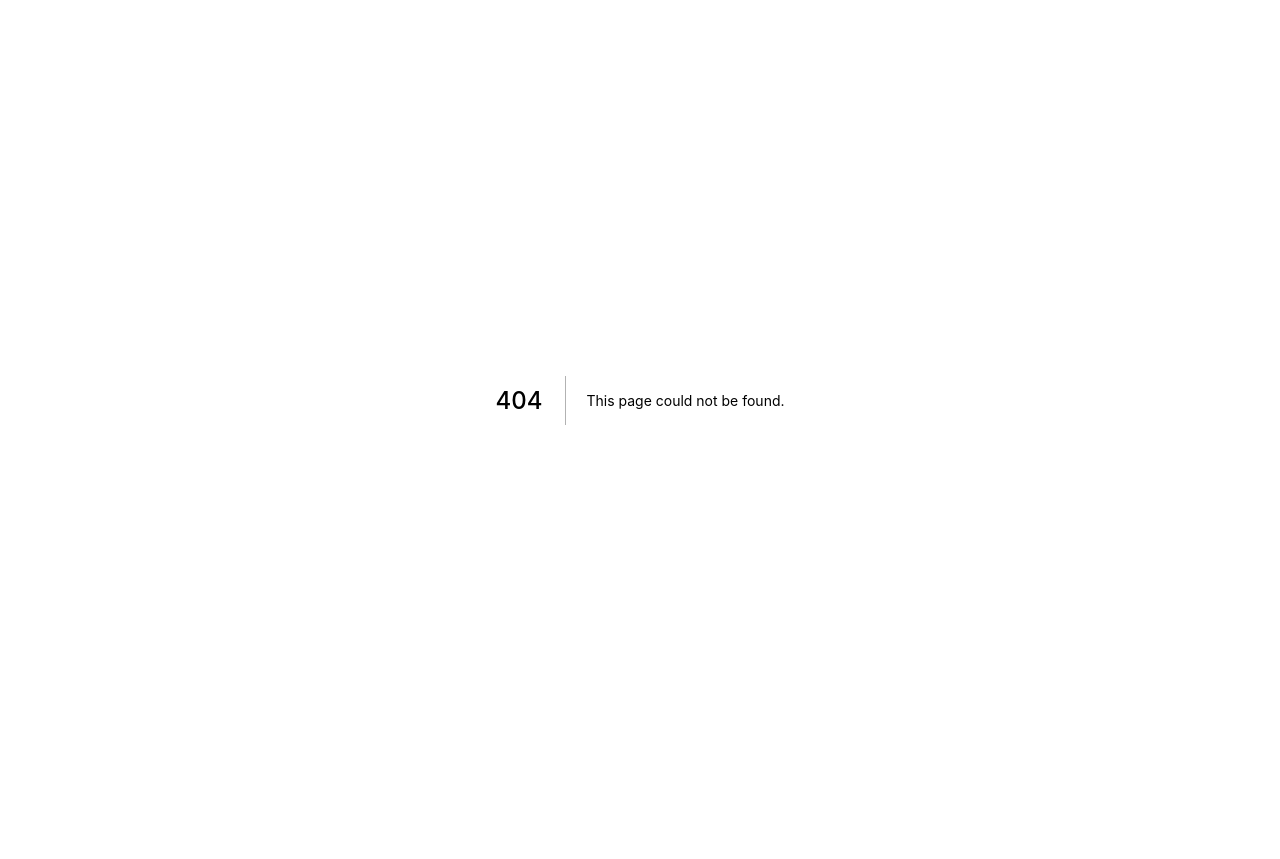
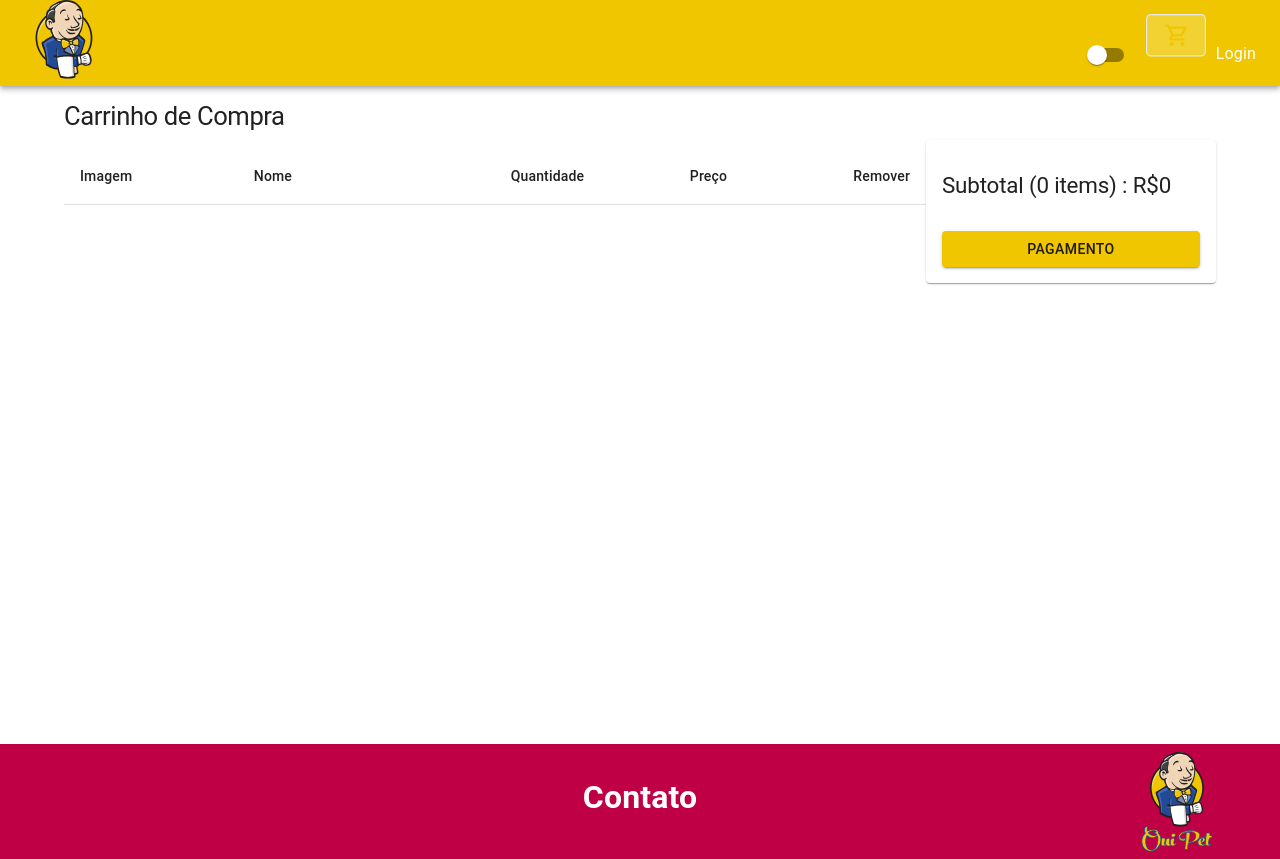
Before and after one commit to MarceloFCandido/oui-pet, a Next.js app: page /carrinho in a window 1280 px wide. Before the commit this address had no page. Before the commit the page ends 800 px from the top, so only its background shows below. Built offline with nearby package versions, Linux system fonts and the light colour scheme.

Commit message:
feat(init shopping cart)

```diff
--- a/components/Layout.js
+++ b/components/Layout.js
@@ -4,6 +4,7 @@ import NextLink from 'next/link';
 import Image from 'next/image';
 import {
   AppBar,
+  Badge,
   Container,
   CssBaseline,
   createTheme,
@@ -20,7 +21,7 @@ import Cookies from 'js-cookie';
 
 export default function Layout({ title, description, children }) {
   const { state, dispatch } = useContext(Store);
-  const { darkMode } = state;
+  const { darkMode, cart } = state;
   const theme = createTheme({
     typography: {
       h1: {
@@ -78,8 +79,13 @@ export default function Layout({ title, description, children }) {
             <div className={classes.grow}></div>
             <div>
               <Switch checked={darkMode} onChange={darkModeChangeHandler} />
-              <NextLink href="/cart" passHref>
+              <NextLink href="/carrinho" passHref>
                 <Link>
+                  {cart.cartItems.length > 0 ? (
+                    <Badge
+                      color="secondary"
+                      badgeContent={cart.cartItems.length}
+                    >
                       <Image
                         src="/images/carrinho.svg"
                         layout="intrinsic"
@@ -87,6 +93,16 @@ export default function Layout({ title, description, children }) {
                         width={60}
                         height={47}
                       />
+                    </Badge>
+                  ) : (
+                    <Image
+                      src="/images/carrinho.svg"
+                      layout="intrinsic"
+                      alt="imagem de um carrinho de compra"
+                      width={60}
+                      height={47}
+                    />
+                  )}
                 </Link>
               </NextLink>
               <NextLink href="/login" passHref>
--- a/package.json
+++ b/package.json
@@ -13,6 +13,7 @@
     "@mui/core": "^5.0.0-alpha.54",
     "@mui/material": "^5.2.6",
     "@mui/styles": "^5.2.3",
+    "axios": "^0.24.0",
     "js-cookie": "^3.0.1",
     "mongoose": "^6.1.4",
     "next": "12.0.7",
--- /dev/null
+++ b/pages/api/products/[id].js
@@ -0,0 +1,15 @@
+import nc from 'next-connect';
+import Product from '../../../models/Product';
+import db from '../../../utils/db';
+
+const handler = nc();
+
+handler.get(async (req, res) => {
+  await db.connect();
+  const product = await Product.findById(req.query.id);
+  await db.disconnect();
+
+  res.send(product);
+});
+
+export default handler;
--- /dev/null
+++ b/pages/carrinho.js
@@ -0,0 +1,118 @@
+import React, { useContext } from 'react';
+import Layout from '../components/Layout';
+import { Store } from '../utils/Store';
+import NextLink from 'next/link';
+import Image from 'next/image';
+import {
+  Button,
+  Card,
+  Grid,
+  Link,
+  List,
+  ListItem,
+  MenuItem,
+  Select,
+  Table,
+  TableBody,
+  TableCell,
+  TableContainer,
+  TableHead,
+  TableRow,
+  Typography,
+} from '@mui/material';
+
+export default function CartScreen() {
+  const { state } = useContext(Store);
+  const {
+    cart: { cartItems },
+  } = state;
+
+  return (
+    <Layout title="Carrinho de Compra">
+      <Typography component="h1" variant="h1">
+        Carrinho de Compra
+      </Typography>
+      {cartItems.lenght === 0 ? (
+        <div>
+          Carrinho vazio. <NextLink href="/">Ir para loja</NextLink>
+        </div>
+      ) : (
+        <Grid container spacing={1}>
+          <Grid item md={9} xs={12}>
+            <TableContainer>
+              <Table>
+                <TableHead>
+                  <TableRow>
+                    <TableCell>Imagem</TableCell>
+                    <TableCell>Nome</TableCell>
+                    <TableCell align="right">Quantidade</TableCell>
+                    <TableCell align="right">Preço</TableCell>
+                    <TableCell align="right">Remover</TableCell>
+                  </TableRow>
+                </TableHead>
+                <TableBody>
+                  {cartItems.map((item) => (
+                    <TableRow key={item._id}>
+                      <TableCell>
+                        <NextLink href={`/produto/${item.slug}`} passHref>
+                          <Link>
+                            <Image
+                              src={item.image}
+                              alt={item.name}
+                              width={50}
+                              height={50}
+                            />
+                          </Link>
+                        </NextLink>
+                      </TableCell>
+                      <TableCell>
+                        <NextLink href={`/produto/${item.slug}`} passHref>
+                          <Link>
+                            <Typography>{item.name}</Typography>
+                          </Link>
+                        </NextLink>
+                      </TableCell>
+                      <TableCell align="right">
+                        <Select value={item.quantity}>
+                          {[...Array(item.countInStock).keys()].map((x) => (
+                            <MenuItem key={x + 1} value={x + 1}>
+                              {x + 1}
+                            </MenuItem>
+                          ))}
+                        </Select>
+                      </TableCell>
+                      <TableCell align="right">R$ {item.price}</TableCell>
+                      <TableCell align="right">
+                        <Button variant="contained" color="secondary">
+                          x
+                        </Button>
+                      </TableCell>
+                    </TableRow>
+                  ))}
+                </TableBody>
+              </Table>
+            </TableContainer>
+          </Grid>
+          <Grid md={3} xs={12}>
+            <Card>
+              <List>
+                <ListItem>
+                  <Typography variant="h2">
+                    Subtotal ({cartItems.reduce((a, c) => a + c.quantity, 0)}{' '}
+                    items) : R$
+                    {cartItems.reduce((a, c) => a + c.quantity * c.price, 0)}
+                  </Typography>
+                </ListItem>
+                <ListItem>
+                  <Button variant="contained" color="primary" fullWidth>
+                    Pagamento
+                  </Button>
+                </ListItem>
+              </List>
+            </Card>
+          </Grid>
+        </Grid>
+      )}
+    </Layout>
+  );
+}
--- a/utils/Store.js
+++ b/utils/Store.js
@@ -4,7 +4,12 @@ import { createContext, useReducer } from 'react';
 export const Store = createContext();
 
 const initialState = {
-  darkMode: Cookies.get('darkMode') === 'ON',
+  darkMode: Cookies.get('darkMode') === 'ON' ? true : false,
+  cart: {
+    cartItems: Cookies.get('cartItems')
+      ? JSON.parse(Cookies.get('cartItems'))
+      : [],
+  },
 };
 
 function reducer(state, action) {
@@ -13,6 +18,19 @@ function reducer(state, action) {
       return { ...state, darkMode: true };
     case 'DARK_MODE_OFF':
       return { ...state, darkMode: false };
+    case 'CART_ADD_ITEM': {
+      const newItem = action.payload;
+      const existItem = state.cart.cartItems.find(
+        (item) => item._id === newItem._id
+      );
+      const cartItems = existItem
+        ? state.cart.cartItems.map((item) =>
+            item.name === existItem.name ? newItem : item
+          )
+        : [...state.cart.cartItems, newItem];
+      Cookies.set('cartItems', JSON.stringify(cartItems));
+      return { ...state, cart: { ...state.cart, cartItems } };
+    }
     default:
       return state;
   }
```
Also changed, not shown: pages/produto/[slug].js (+24 -2 lines), 1 other file (tests, documents, lock files or other folders). Lines whose indentation alone changed are shown as unchanged.
